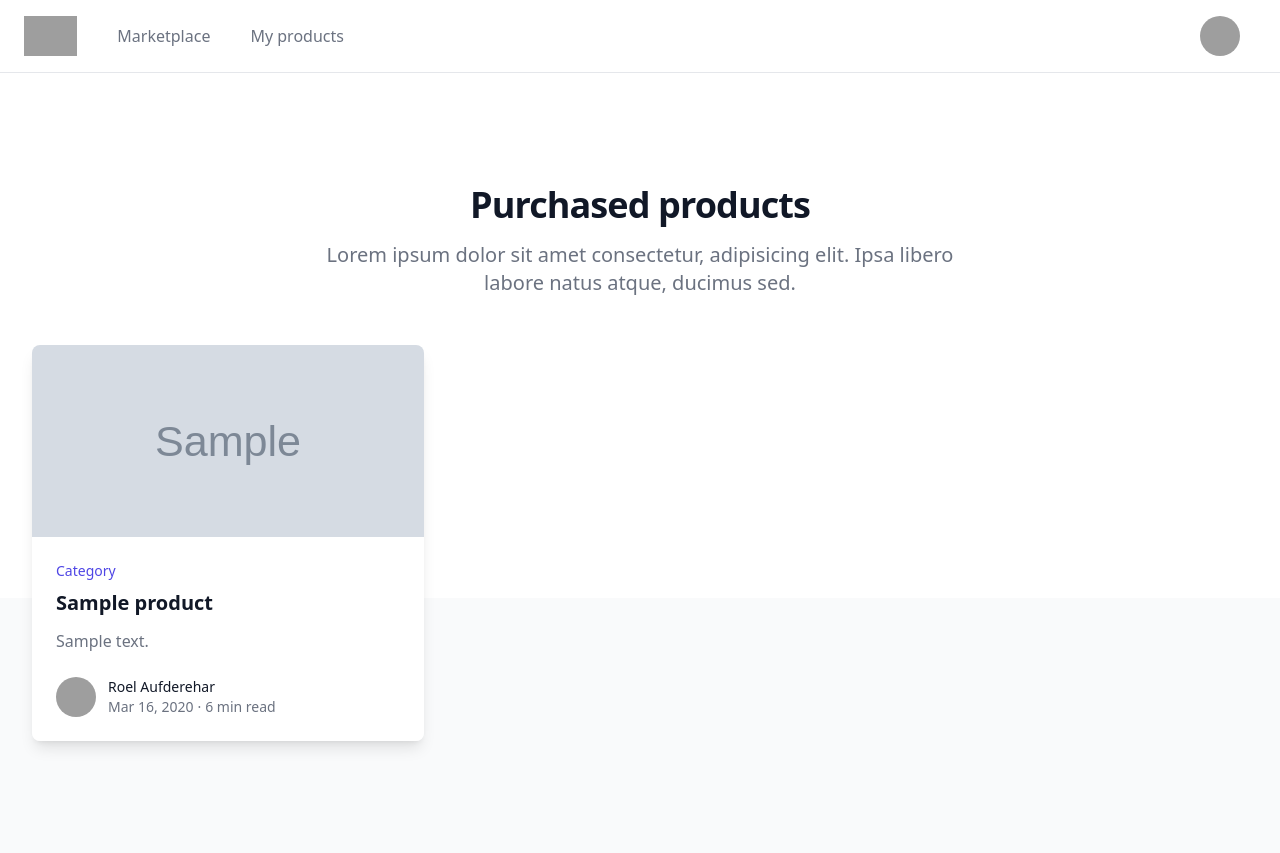
After one commit to apholdings/Django-Stripe-Marketplace, a Django app: a page that uses templates/pages/products/library.html in a window 1280 px wide. The commit adds this page. Run offline with Django 3.2, Linux system fonts and the light colour scheme; a user stored in the database is signed in; tables that the repository leaves empty hold one stand-in row (values such as "Sample post"); grey boxes marked "Sample" are stand-in pictures; some libraries are stand-ins or nearby versions; grey boxes are pictures that could not be loaded.

Commit message:
aacceso a product y libraria de usuario

```diff
--- a/core/urls.py
+++ b/core/urls.py
@@ -12,7 +12,8 @@ ProductUpdateView,
 ProductDetailView,
 CreateCheckoutSessionView,
 SuccessView,
-stripe_webhook
+stripe_webhook,
+UserLibraryView
 )
 
 urlpatterns = [
@@ -24,7 +25,7 @@ urlpatterns = [
     path('create-checkout-session/<slug>/', CreateCheckoutSessionView.as_view(), name="create-checkout-session"),
     path("success/", SuccessView.as_view(), name="success"),
     path("webhooks/stripe/", stripe_webhook, name="stripe-webhook"),
-
+    path("library/<username>/", UserLibraryView.as_view(), name="library"),
 
     path('', HomeView.as_view(), name="home"),
     path('products/', UserProductListView.as_view(), name="product-list"),
--- a/core/views.py
+++ b/core/views.py
@@ -4,15 +4,22 @@ from django.views import View
 from django.views.generic.base import TemplateView
 from django.views.generic.edit import UpdateView
 from django.core.paginator import Paginator
-from marketplace.models import Product
+from marketplace.models import Product, PurchasedProduct
 from marketplace.forms import ProductModelForm
 from django.views.decorators.csrf import csrf_exempt
 from django.urls import reverse
 from django.conf import settings
+
+from accounts.models import UserLibrary
+
 from django.contrib.auth.mixins import UserPassesTestMixin, LoginRequiredMixin
 from stripe.error import SignatureVerificationError
+from django.core.mail import send_mail
 import stripe
 stripe.api_key = settings.STRIPE_SECRET_KEY
+
+from django.contrib.auth import get_user_model
+User = get_user_model()
 
 class HomeView(View):
     def get(self, request, *args, **kwargs):
@@ -80,6 +87,15 @@ class UserProductListView(View):
         return render(request, 'pages/products/user_productlist.html', context)
 
 
+class UserLibraryView(LoginRequiredMixin, View):
+    def get(self, request, username,*args, **kwargs):
+        user = get_object_or_404(User, username=username)
+        userlibrary=UserLibrary.objects.get(user=user)
+        context={
+            'userlibrary':userlibrary
+        }
+        return render(request, 'pages/products/library.html', context)
+
 class ProductUpdateView(LoginRequiredMixin, UpdateView):
     template_name="pages/products/edit.html"
     form_class=ProductModelForm
@@ -111,7 +127,20 @@ class CreateCheckoutSessionView(View):
         domain = "https://vudera.com"
         if settings.DEBUG:
             domain="http://127.0.0.1:8000"
+
+        customer=None
+        customer_email=None
+
+        if request.user.is_authenticated:
+            if request.user.stripe_customer_id:
+                customer = request.user.stripe_customer_id
+            else:
+                customer_email=request.user.email
+
         session = stripe.checkout.Session.create(
+            customer=customer,
+            customer_email=customer_email,
+
             payment_method_types=['card'],
             line_items=[{
                 'price_data': {
@@ -126,6 +155,9 @@ class CreateCheckoutSessionView(View):
             mode='payment',
             success_url=domain + reverse("success"),
             cancel_url=domain + reverse("home"),
+            metadata={
+                "product_id":product.id
+            }
         )
 
         return JsonResponse({
@@ -157,15 +189,48 @@ def stripe_webhook(request, *args, **kwargs):
         print(e)
         return HttpResponse(status=400)
 
+    # escuchar por pago exitoso
     if event["type"] == CHECKOUT_SESSION_COMPLETED:
         print(event)
 
-        product_id=event["data"]["object"]["metadata"]
+        # quien pago por que cosa?
+        product_id=event["data"]["object"]["metadata"]["product_id"]
+        product=Product.objects.get(id=product_id)
 
-    # escuchar por pago exitoso
+        stripe_customer_id=event["data"]["object"]["customer"]
 
-    # quien pago por que cosa?
+        # dar acceso al producto
+        try:
+            #revisar si el usuario ya tiene un customer ID
+            user = User.objects.get(stripe_customer_id=stripe_customer_id)
 
-    # dar acceso al producto
+            user.library.products.add(product)
+            user.library.save()
+
+        except User.DoesNotExist:
+            #si el usuario no tiene customer ID, pero este si esta registrado en el sitio web
+            stripe_customer_email = event["data"]["object"]["customer_details"]["email"]
+            try:
+                user = User.objects.get(email=stripe_customer_email)
+                user.stripe_customer_id = stripe_customer_id
+                user.library.products.add(product)
+                user.library.save()
+
+            except User.DoesNotExist:
+                PurchasedProduct.objects.create(
+                    email=stripe_customer_email,
+                    product=product
+                )
+
+                send_mail(
+                    subject="Create an account to access your content",
+                    message="Please signup to access your products",
+                    recipient_list=[stripe_customer_email],
+                    from_email="Vudera <mail@vudera.com>"
+                )
+
+                pass
+
+
 
     return HttpResponse()
--- a/templates/pages/index.html
+++ b/templates/pages/index.html
@@ -194,7 +194,7 @@
             <i class='bx bxs-plus-circle'></i>
             <span class="text-xs sm:text-sm font-semibold text-gray-500 dark:text-dark-txt">Create a Product</span>
         </a> {% endcomment %}
-        <a href="#" class="w-1/3 flex space-x-2 justify-center items-center hover:bg-gray-100 dark:hover:bg-dark-third text-xl sm:text-3xl py-2 rounded-lg cursor-pointer text-yellow-500">
+        <a href="{% url 'library' user.username %}" class="w-1/3 flex space-x-2 justify-center items-center hover:bg-gray-100 dark:hover:bg-dark-third text-xl sm:text-3xl py-2 rounded-lg cursor-pointer text-yellow-500">
             <i class='bx bx-library'></i>
             <span class="text-xs sm:text-sm font-semibold text-gray-500 dark:text-dark-txt">Library</span>
         </a>
--- /dev/null
+++ b/templates/pages/products/library.html
@@ -0,0 +1,97 @@
+{% extends 'base.html' %}
+{% load static %}
+
+{% block navbar %}
+{% include 'components/navbar.html' %}
+{% endblock navbar %}
+
+{% block content %}
+
+
+        <!-- This example requires Tailwind CSS v2.0+ -->
+<div class="relative bg-gray-50 pt-16 pb-20 px-4 sm:px-6 lg:pt-24 lg:pb-28 lg:px-8">
+  <div class="absolute inset-0">
+    <div class="bg-white h-1/3 sm:h-2/3"></div>
+  </div>
+  <div class="relative max-w-7xl mx-auto">
+    <div class="text-center">
+      <h2 class="text-3xl tracking-tight font-extrabold text-gray-900 sm:text-4xl">
+        Purchased products
+      </h2>
+      <p class="mt-3 max-w-2xl mx-auto text-xl text-gray-500 sm:mt-4">
+        Lorem ipsum dolor sit amet consectetur, adipisicing elit. Ipsa libero labore natus atque, ducimus sed.
+      </p>
+    </div>
+    <div class="mt-12 max-w-lg mx-auto grid gap-5 lg:grid-cols-3 lg:max-w-none">
+      {% for product in userlibrary.products.all %}
+      <div class="flex flex-col rounded-lg shadow-lg overflow-hidden">
+        <div class="flex-shrink-0">
+          <a href="{% url 'product-detail' product.slug %}">
+          <img class="h-48 w-full object-cover" src="{{product.thumbnail.url}}" alt="">
+          </a>
+        </div>
+
+        <div class="flex-1 bg-white p-6 flex flex-col justify-between">
+          <div class="flex-1">
+            <p class="text-sm font-medium text-indigo-600">
+              <a href="#" class="hover:underline">
+                Category
+              </a>
+            </p>
+            <a href="{% url 'product-detail' product.slug %}" class="block mt-2">
+              <p class="text-xl font-semibold text-gray-900">
+                {{product.name}}
+              </p>
+              <p class="mt-3 text-base text-gray-500">
+                {{product.description|truncatechars:50}}
+              </p>
+            </a>
+          </div>
+          <div class="mt-6 flex items-center">
+            <div class="flex-shrink-0">
+              <a href="#">
+                <span class="sr-only">Roel Aufderehar</span>
+                <img class="h-10 w-10 rounded-full" src="https://images.unsplash.com/photo-1472099645785-5658abf4ff4e?ixlib=rb-1.2.1&ixid=eyJhcHBfaWQiOjEyMDd9&auto=format&fit=facearea&facepad=2&w=256&h=256&q=80" alt="">
+              </a>
+            </div>
+            <div class="ml-3">
+              <p class="text-sm font-medium text-gray-900">
+                <a href="#" class="hover:underline">
+                  Roel Aufderehar
+                </a>
+              </p>
+              <div class="flex space-x-1 text-sm text-gray-500">
+                <time datetime="2020-03-16">
+                  Mar 16, 2020
+                </time>
+                <span aria-hidden="true">
+                  &middot;
+                </span>
+                <span>
+                  6 min read
+                </span>
+              </div>
+            </div>
+          </div>
+        </div>
+      </div>
+      {% endfor %}
+
+
+    </div>
+  </div>
+</div>
+
+
+
+{% endblock content %}
+
+
+{% block footer %}
+
+{% endblock footer %}
+
+
+{% block javascript %}
+
+{% endblock javascript %}
```
